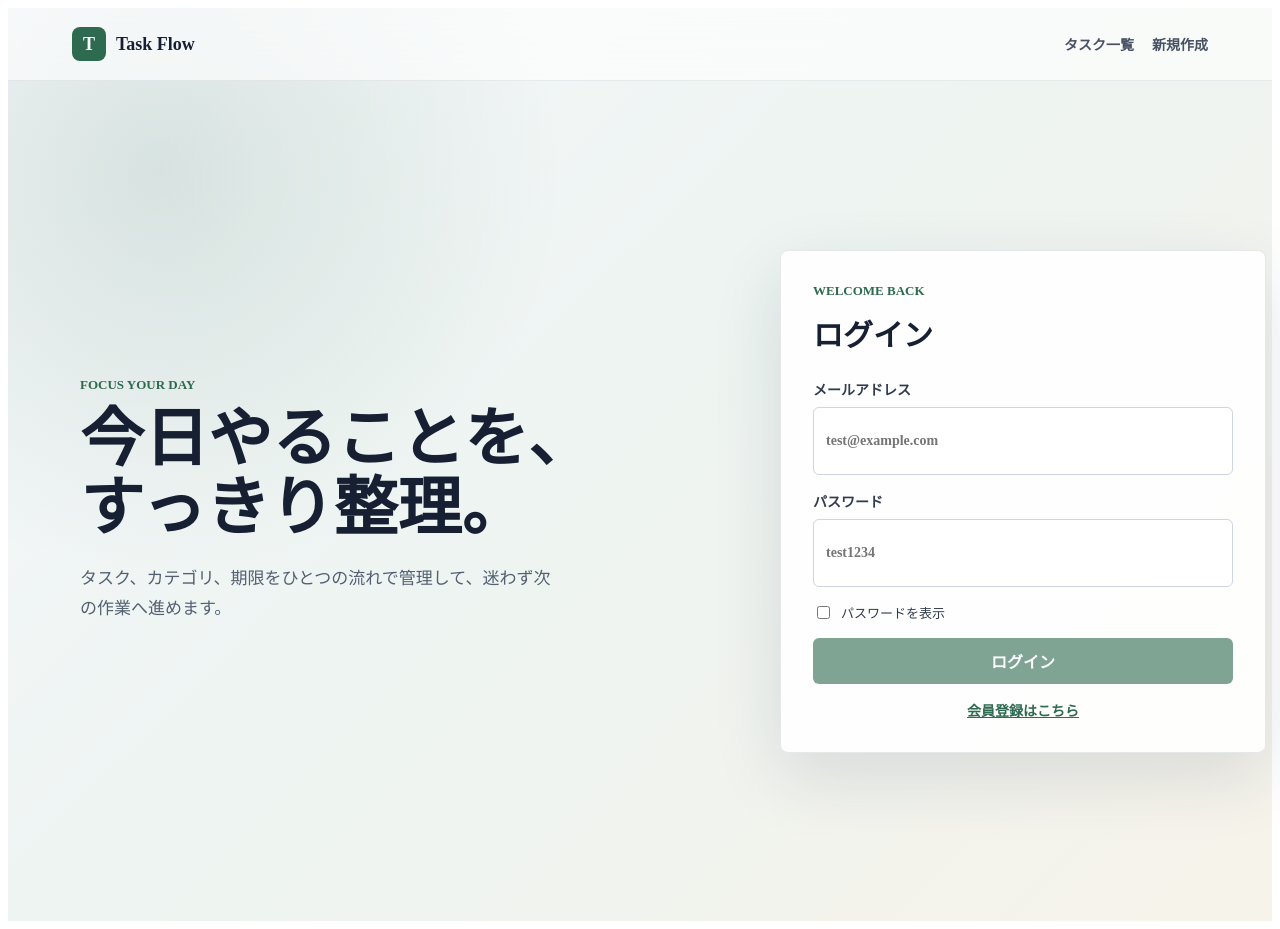
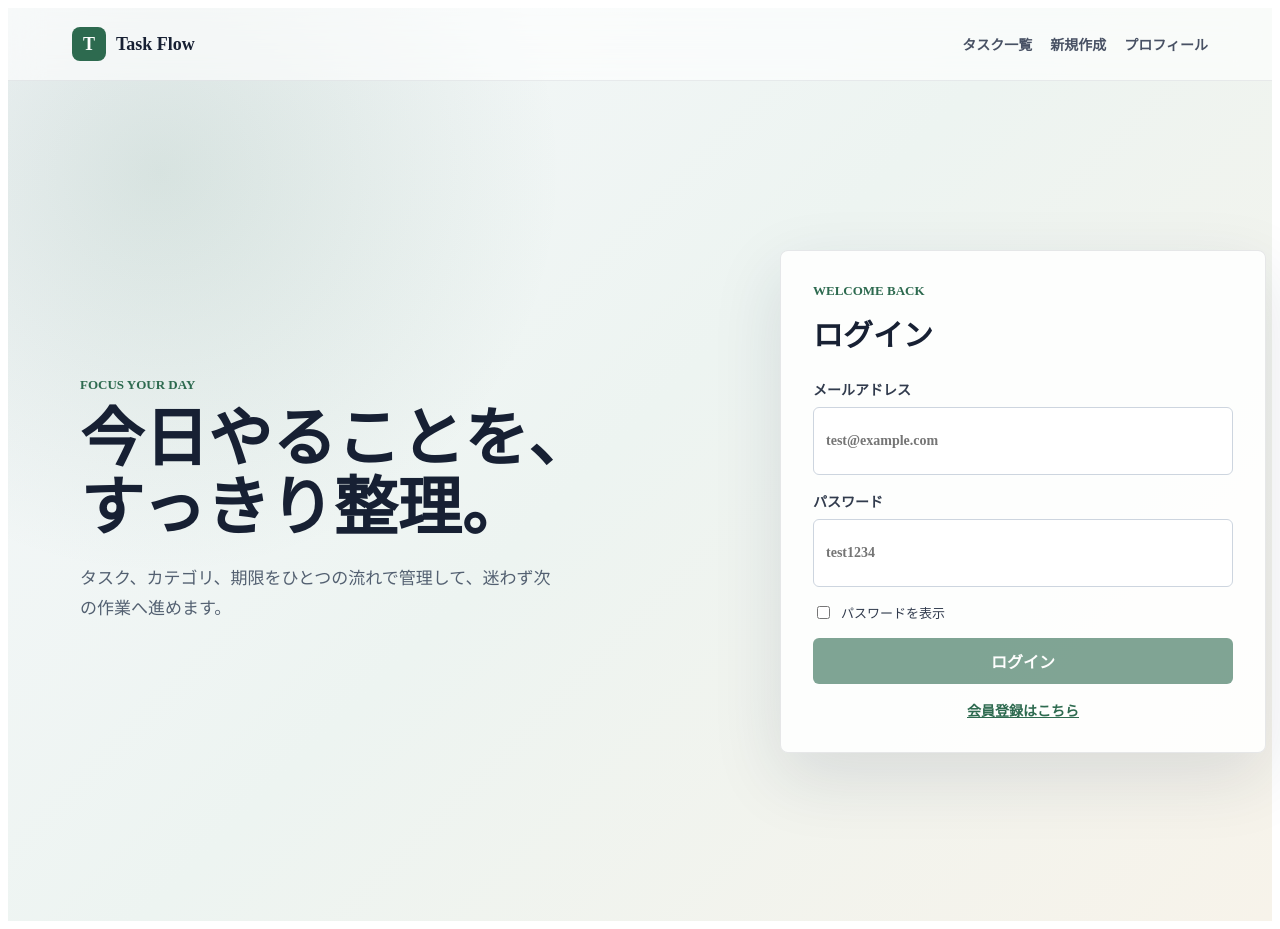
Before and after one commit to kazyuaki/task-flow-app-by-vue, a Nuxt app in the folder node/: page /login in a window 1280 px wide. Built offline with nearby package versions, Linux system fonts and the light colour scheme; no server answers.

Commit message:
✨ プロフィール画面への導線を追加

```diff
--- a/node/app/components/layouts/AppHeader.vue
+++ b/node/app/components/layouts/AppHeader.vue
@@ -7,6 +7,7 @@ const route = useRoute();
 const { isAuthenticated, logout } = useAuth();
 const isTasksPage = computed(() => route.path === "/tasks");
 const isCreatePage = computed(() => route.path === "/tasks/create");
+const isProfielPage = computed(() => route.path === "/profile");
 const handleLogout = async () => {
   await logout();
 };
@@ -21,6 +22,7 @@ const handleLogout = async () => {
     <nav class="header-nav" aria-label="メインナビゲーション">
       <NuxtLink v-if="!isTasksPage" to="/tasks">タスク一覧</NuxtLink>
       <NuxtLink v-if="!isCreatePage" to="/tasks/create">新規作成</NuxtLink>
+      <NuxtLink v-if="!isProfielPage" to="/profile">プロフィール</NuxtLink>
       <button v-if="isAuthenticated" class="logout-button" @click="handleLogout">
         ログアウト
       </button>
```
